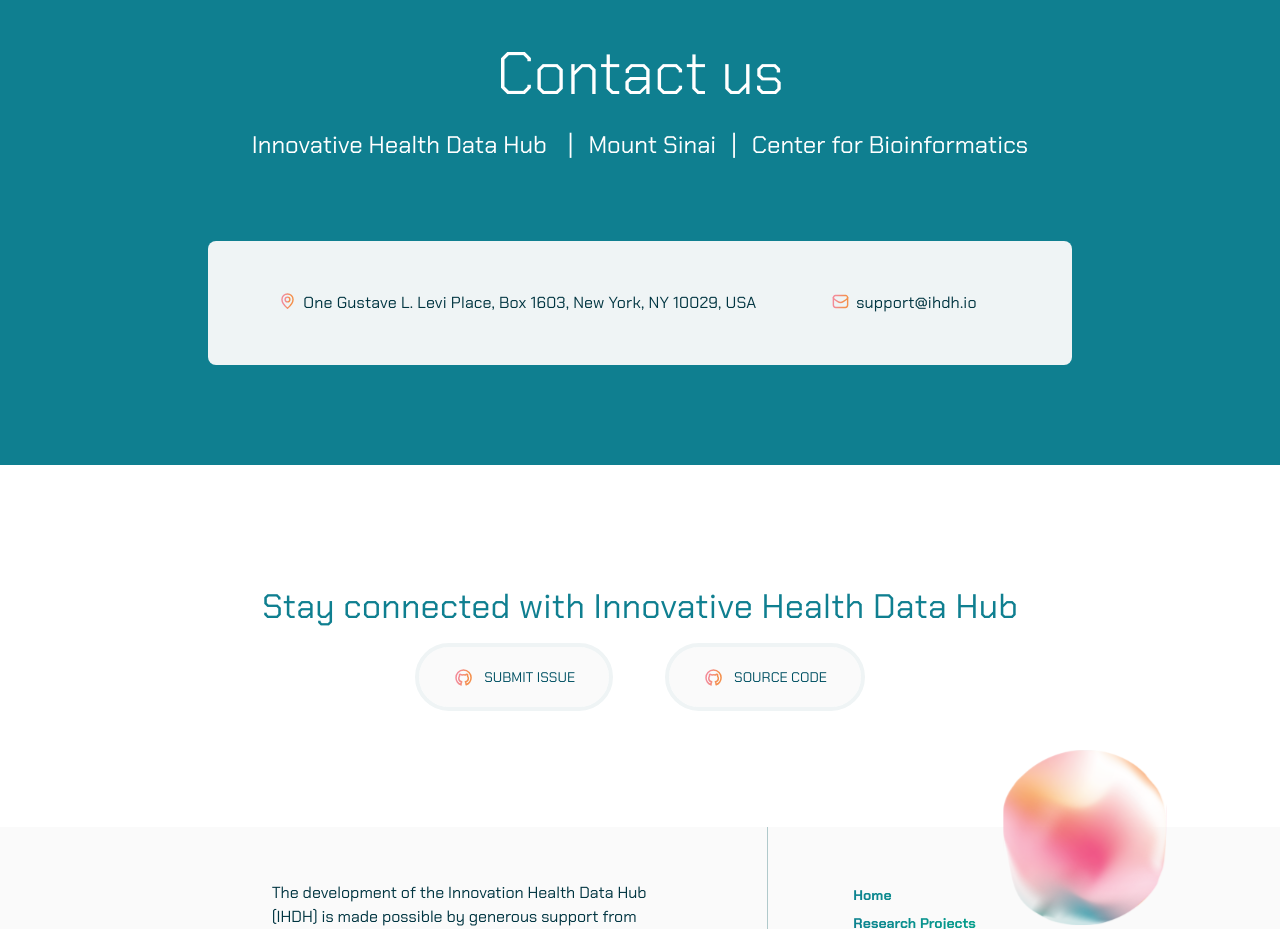
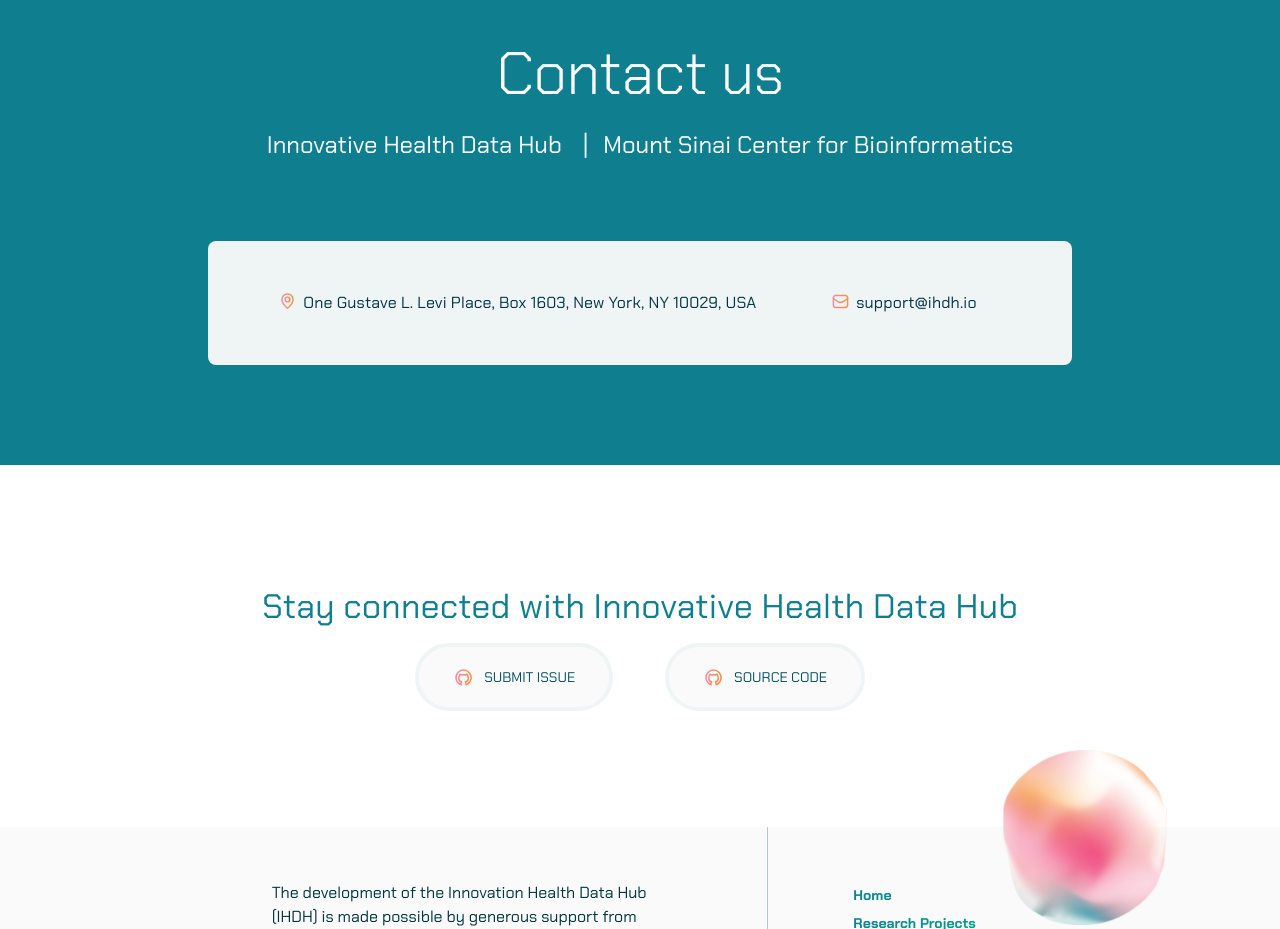
Before and after one commit to MaayanLab/ihdh_frontend, a React (Create React App) app: page / in a window 1280 px wide. Shown: the part 1040-1969 px from the top of the page. Built offline with nearby package versions, Linux system fonts and the light colour scheme; no server answers.

Commit message:
Update contact-us.js

```diff
--- a/src/pages/public/components/contact-us.js
+++ b/src/pages/public/components/contact-us.js
@@ -46,7 +46,7 @@
         sx={{ color: "#FFF", marginBottom: "80px" }}
       >
         Innovative Health Data Hub{" "}
-        <span style={{ margin: "0 15px" }}>|</span>Mount Sinai<span style={{ margin: "0 15px" }}>|</span>Center for Bioinformatics
+        <span style={{ margin: "0 15px" }}>|</span>Mount Sinai Center for Bioinformatics
       </Typography>
       <Grid
         container
```
